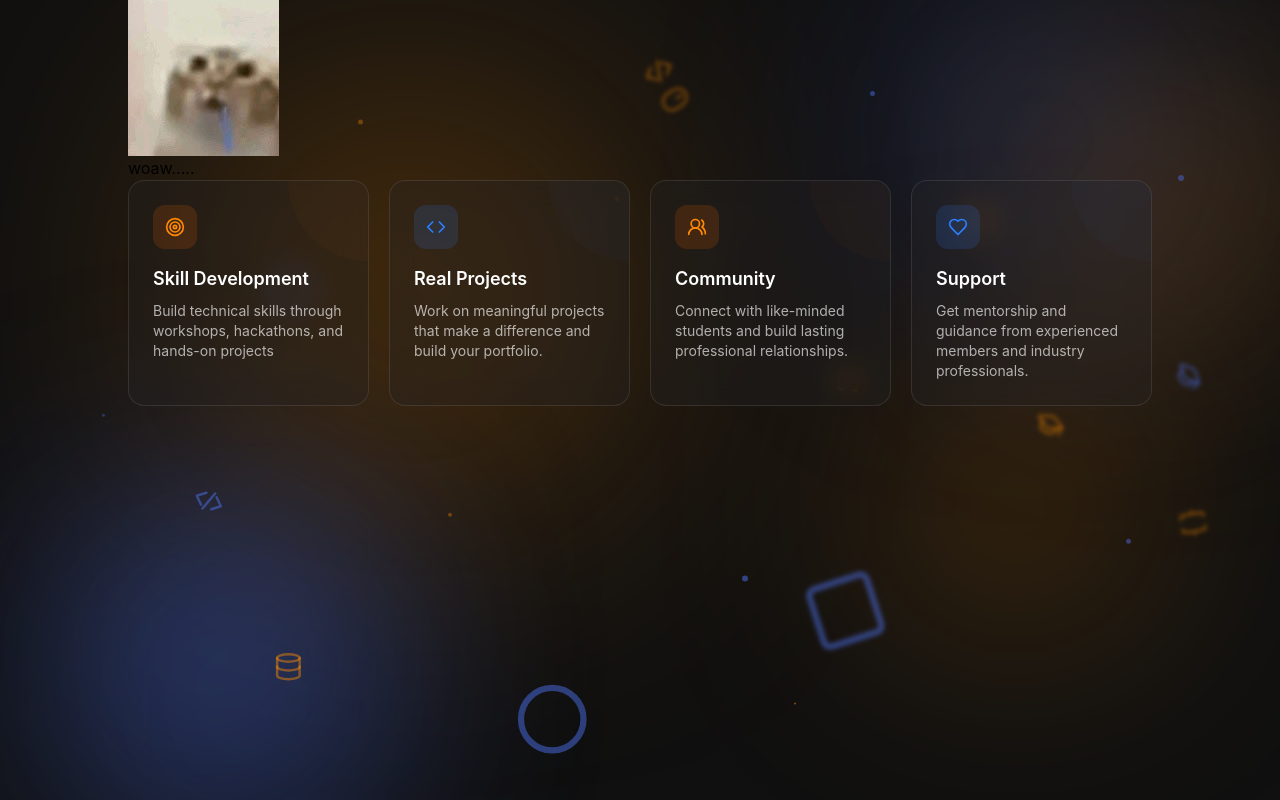
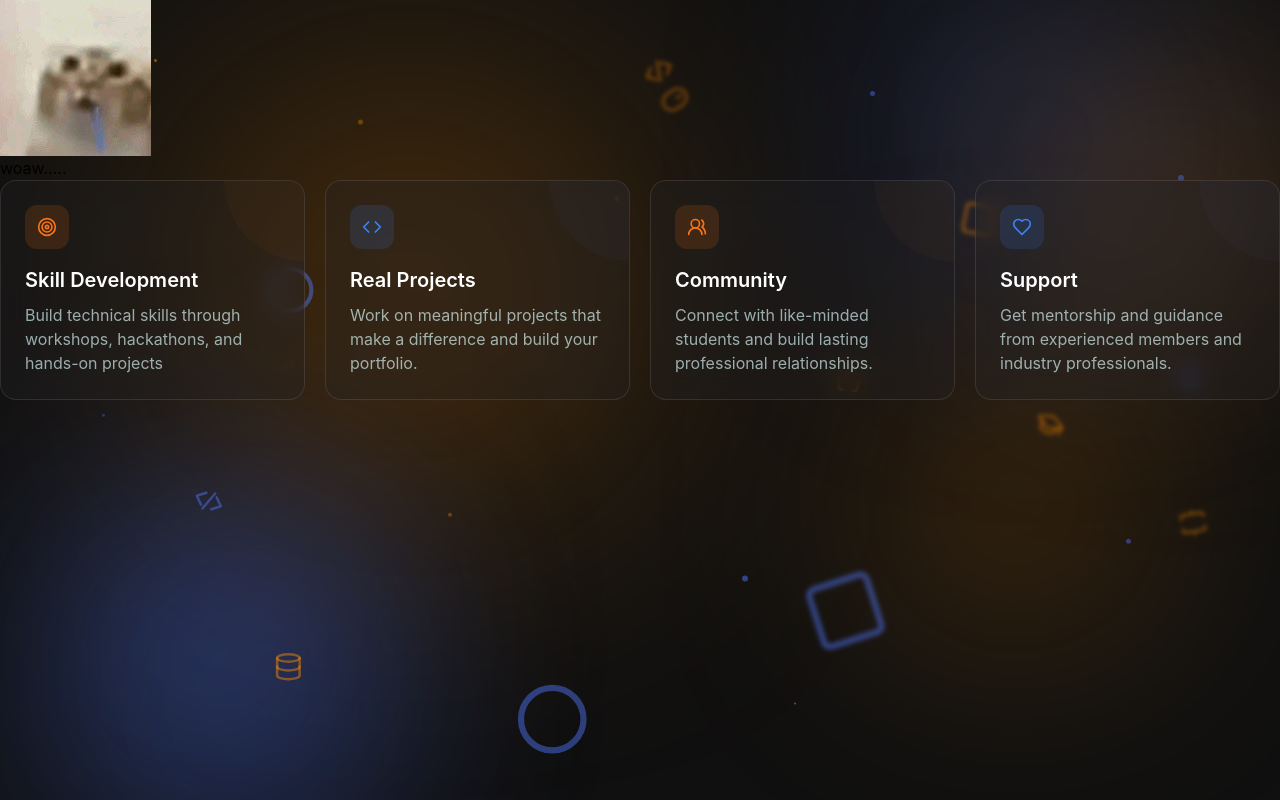
Before and after one commit to ivonneflores45/practice-react-TS, a React (Vite) app: page / in a window 1280 px wide. Built offline with nearby package versions, Linux system fonts and the light colour scheme.

Commit message:
changed to modulecss

```diff
--- /dev/null
+++ b/src/components/FeatureCards.module.css
@@ -0,0 +1,92 @@
+/*accent*/
+
+.orangeHover:hover{
+ background:rgba(249,115,22,0.1);
+}
+.orangeIconBg{
+    background:rgba(249,115,22,0.15);
+}
+.orangeIconClr{
+    color:rgb(249,115,22)
+}
+.orangeCircle{
+    background: rgba(249,115,22,0.03);
+}
+
+.blueHover:hover{
+    background:rgba(59, 130, 246,0.1);
+}
+.blueIconBg{
+    background:rgba(59, 130, 246,0.15);
+}
+.blueIconClr{
+    color:rgb(59, 130, 246)
+}
+.blueCircle{
+    background: rgba(59, 130, 246,0.03);
+}
+
+.card{
+    position:relative;
+    display:flex;
+    flex-direction: column;
+    padding:1.5rem;
+    border-radius: 1rem;
+    border: 1px solid rgba(255,255,255,0.1);
+    cursor:pointer;
+    backdrop-filter: blur(12px);
+    background: rgba(39,39,42,0.3);
+    transition: all 0.5s;
+    text-align: left;
+    margin-bottom: 1.5rem;
+    overflow: hidden;
+}
+
+.circle{
+    position:absolute;
+    top:0;
+    right:0;
+    width:5rem;
+    height:5rem;
+    border-bottom-left-radius: 100000px;
+}
+
+.iconBox{
+    width: 2.75rem;
+    height: 2.75rem;
+    border-radius:  0.75rem;
+    display:flex;
+    justify-content: center;
+    align-items: center;
+    margin-bottom: 1rem;
+}
+.title{
+    color:white;
+    font-weight: 600;
+    font-size: 1.25rem ;
+    margin-bottom: 0.5rem;
+}
+.description{
+    color:rgba(225,255,255,0.65);
+    font-size:1rem;
+}
+
+.CardRow{
+    display:grid;
+    grid-template-columns: 1fr;
+    gap:1.25rem;
+
+}
+
+@media (min-width:640px){
+    .CardRow{
+        grid-template-columns: repeat(2,1fr) ;
+
+    }
+}
+
+@media (min-width:1024px){
+    .CardRow{
+        grid-template-columns: repeat(4,1fr);
+    }
+}
--- a/src/components/FeatureCards.tsx
+++ b/src/components/FeatureCards.tsx
@@ -1,8 +1,15 @@
 import { LuHeart,LuTarget, LuCode, LuUsersRound } from "react-icons/lu";
+import styles from './FeatureCards.module.css'
 
+const icons = {
+    heart: LuHeart,
+    target: LuTarget,
+    code: LuCode,
+    users: LuUsersRound,
+}
 
 export interface FeatureCardProps{
-    icon: React.ReactNode;
+    icon: "heart" | "target" | "code"| "users";
     color: "orange" | "blue" ; // for svg and hover
     title: string;
     description: string;
@@ -11,41 +18,41 @@ function FeatureCard({icon, color, title, description}: FeatureCardProps){
 
     const accent = {
         orange: {
-            hover: "hover:bg-orange-500/10",
-            iconBg: "bg-orange-500/15",
-            iconClr: "text-orange-400",
-            circleClr: "bg-orange-500/3"
+            hover: styles.orangeHover,
+            iconBg: styles.orangeIconBg,
+            iconClr: styles.orangeIconClr,
+            circleClr: styles.orangeCircle
         },
         blue: {
-            hover:"hover:bg-blue-500/10",
-            iconBg: "bg-blue-500/15",
-            iconClr: "text-blue-500",
-            circleClr: "bg-blue-500/3"
+            hover: styles.blueHover,
+            iconBg: styles.blueIconBg,
+            iconClr: styles.blueIconClr,
+            circleClr: styles.blueCircle
         },
     }
     const c = accent[color]
+    const Icon = icons[icon]
 
     return(
         <div
-            className={`${c.hover} flex flex-col p-6 rounded-2xl border border-white/10 cursor-pointer backdrop-blur-md bg-zinc-800/30 transition-all duration-500 text-left mb-6 overflow-hidden`}
-
+            className={`${c.hover} ${styles.card}`}
         >
             {/* top right circle*/}
-            <div className={`absolute top-0 right-0 w-20 h-20 ${c.circleClr} rounded-bl-full`}>
+            <div className={` ${styles.circle} ${c.circleClr}`}>
 
             </div>
 
             <div
-                className={`w-11 h-11 rounded-xl flex items-center justify-center mb-4 ${c.iconBg} ${c.iconClr}`}
+                className={` ${styles.iconBox} ${c.iconBg} ${c.iconClr}`}
             >
-                {icon}
+                <Icon size={20}/>
             </div>
 
-            <h1 className="text-white font-semibold text-lg mb-2" >
+            <h1 className={styles.title} >
                 {title}
             </h1>
 
-            <p className="text-white/65 text-sm  " >
+            <p className={styles.description} >
                 {description}
             </p>
 
@@ -56,25 +63,25 @@ function FeatureCard({icon, color, title, description}: FeatureCardProps){
 
 export const cards: FeatureCardProps[] = [
     {
-        icon: <LuTarget size={20}/>,
+        icon: "target",
         color: "orange",
         title: "Skill Development",
         description: "Build technical skills through workshops, hackathons, and hands-on projects",
     },
     {
-        icon: <LuCode size={20}/>,
+        icon: "code",
         color: "blue",
         title: "Real Projects",
         description: "Work on meaningful projects that make a difference and build your portfolio.",
     },
     {
-        icon: <LuUsersRound size={20}/>,
+        icon: "users",
         color: "orange",
         title: "Community",
         description: "Connect with like-minded students and build lasting professional relationships.",
     },
     {
-        icon: <LuHeart size={20}/>,
+        icon: "heart",
         color: "blue",
         title: "Support",
         description: "Get mentorship and guidance from experienced members and industry professionals.",
@@ -84,7 +91,7 @@ export const cards: FeatureCardProps[] = [
 
 export function FeatureCardRow(){
     return(
-    <div className="grid grid-cols-1 sm:grid-cols-2 lg:grid-cols-4 gap-5 max-w-5xl">
+    <div className={styles.CardRow}>
         {cards.map((card,index) => (
             <FeatureCard
                 key={index}
```
